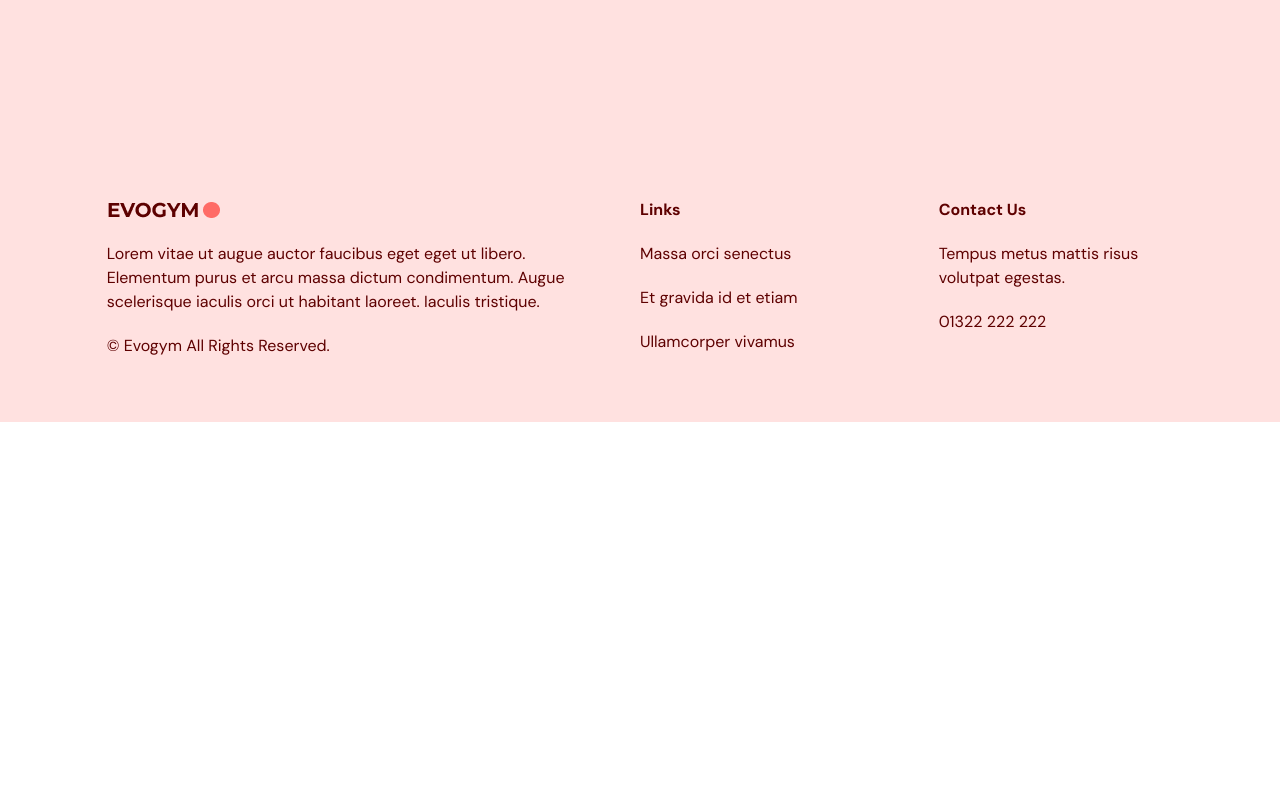
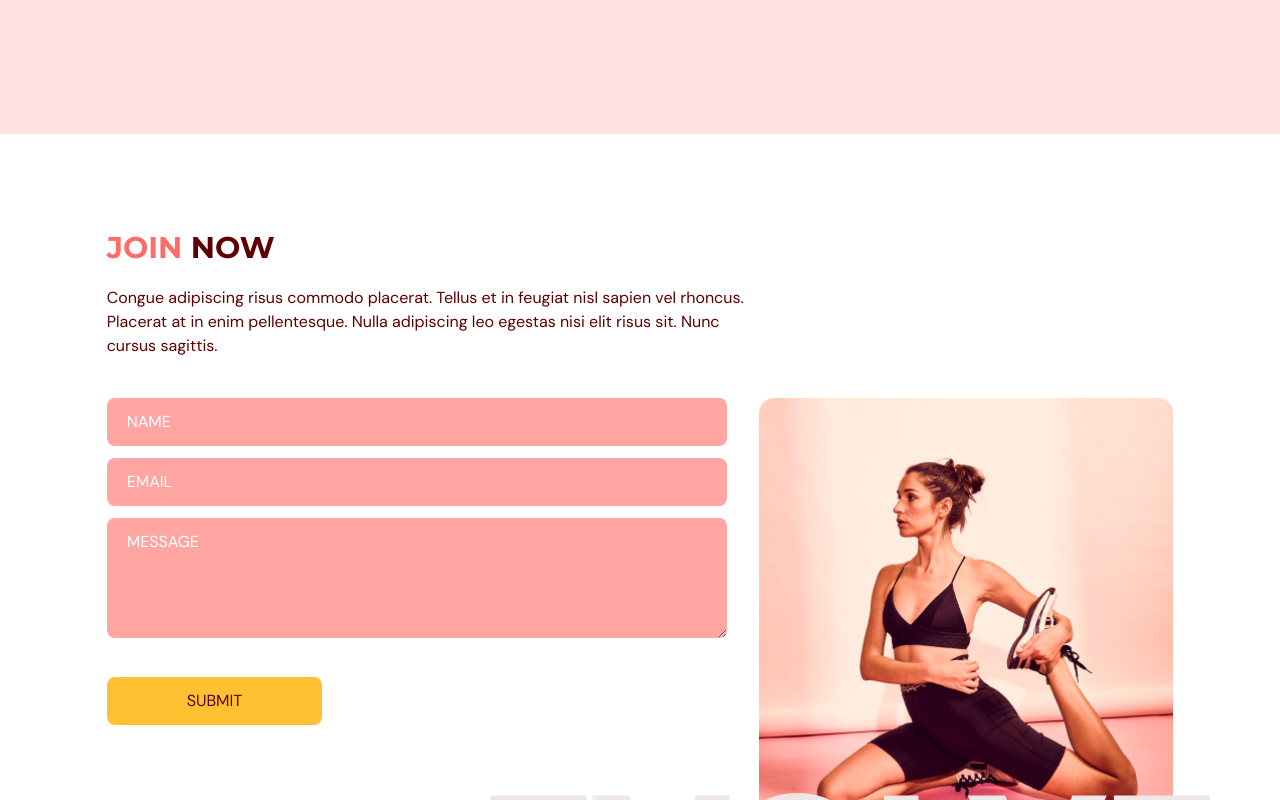
Before and after one commit to Fredg827/Fitness-Tracker-App, a React (Vite) app in the folder fitness-tracker/: page / in a window 1280 px wide. Shown: the part 3500-4300 px from the top of the page. Before the commit the page ends 3922 px from the top, so only its background shows below. Built offline with nearby package versions, Linux system fonts and the light colour scheme.

Commit message:
added submit form

```diff
--- a/fitness-tracker/src/App.tsx
+++ b/fitness-tracker/src/App.tsx
@@ -4,6 +4,7 @@ import Benefits from "@/scenes/benefits";
 import { useEffect, useState } from "react";
 import { SelectedPage } from "./shared/types";
 import Footer from "./scenes/footer";
+import ContactUs from "./scenes/contactUs";
 import OurClasses from "./scenes/ourClasses";
 
 function App() {
@@ -34,6 +35,7 @@ function App() {
       <Home setSelectedPage={setSelectedPage} />
       <Benefits setSelectedPage={setSelectedPage} />
       <OurClasses setSelectedPage={setSelectedPage} />
+      <ContactUs setSelectedPage={setSelectedPage} />
       <Footer />
     </div>
   );
--- /dev/null
+++ b/fitness-tracker/src/scenes/contactUs/index.tsx
@@ -0,0 +1,146 @@
+import { SelectedPage } from "@/shared/types";
+import { motion } from "framer-motion";
+import { useForm } from "react-hook-form";
+import ContactUsPageGraphic from "@/assets/ContactUsPageGraphic.png";
+import HText from "@/shared/HText";
+
+type Props = {
+  setSelectedPage: (value: SelectedPage) => void;
+};
+
+const ContactUs = ({ setSelectedPage }: Props) => {
+  const inputStyles = `mb-3 w-full rounded-lg bg-primary-300 px-5 py-3 placeholder-white`;
+  const {
+    register,
+    trigger,
+    formState: { errors },
+  } = useForm();
+
+  const onSubmit = async (e: any) => {
+    const isValid = await trigger();
+    if (!isValid) {
+      e.preventDefault;
+    }
+  };
+  return (
+    <section id="contact-us" className="mx-auto w-5/6 pt-24">
+      <motion.div
+        onViewportEnter={() => setSelectedPage(SelectedPage.ContactUs)}
+      >
+        {/* HEADER */}
+        <motion.div
+          className="md:w-3/5"
+          initial="hidden"
+          whileInView="visible"
+          viewport={{ once: true, amount: 0.5 }}
+          transition={{ duration: 0.5 }}
+          variants={{
+            hidden: { opacity: 0, x: -50 },
+            visible: { opacity: 1, x: 0 },
+          }}
+        >
+          <HText>
+            <span className="text-primary-500">JOIN </span>NOW
+          </HText>
+          <p className="my-5">
+            Congue adipiscing risus commodo placerat. Tellus et in feugiat nisl
+            sapien vel rhoncus. Placerat at in enim pellentesque. Nulla
+            adipiscing leo egestas nisi elit risus sit. Nunc cursus sagittis.
+          </p>
+        </motion.div>
+
+        {/* form andimage */}
+        <div className="mt-10 justify-between gap-8 md:flex">
+          <motion.div
+            className="mt-10 basis-3/5 md:mt-0"
+            initial="hidden"
+            whileInView="visible"
+            viewport={{ once: true, amount: 0.5 }}
+            transition={{ duration: 0.5 }}
+            variants={{
+              hidden: { opacity: 0, y: 50 },
+              visible: { opacity: 1, y: 0 },
+            }}
+          >
+            <form
+              target="_blank"
+              onSubmit={onSubmit}
+              action="https://formsubmit.co/612197a030abe262795a38b2c4b96fc2"
+              method="POST"
+            >
+              <input
+                className={inputStyles}
+                type="text"
+                placeholder="NAME"
+                {...register("name", { required: true, maxLength: 80 })}
+              />
+              {errors.name && (
+                <p className=" mt-1 text-primary-500">
+                  {errors.name.type === "required" && "This field is required"}
+                  {errors.name.type === "maxLength" && "Max length exceeded"}
+                </p>
+              )}
+              <input
+                className={inputStyles}
+                type="text"
+                placeholder="EMAIL"
+                {...register("email", {
+                  required: true,
+                  pattern: /^[A-Z0-9._%+-]+@[A-Z0-9.-]+\.[A-Z]{2,}$/i,
+                })}
+              />
+              {errors.email && (
+                <p className=" mt-1 text-primary-500">
+                  {errors.email.type === "required" && "This field is required"}
+                  {errors.email.type === "pattern" && "Invalid email format"}
+                </p>
+              )}
+              <textarea
+                className={inputStyles}
+                placeholder="MESSAGE"
+                rows={4}
+                cols={50}
+                {...register("message", { required: true, maxLength: 2000 })}
+              />
+              {errors.message && (
+                <p className=" mt-1 text-primary-500">
+                  {errors.message.type === "required" &&
+                    "This field is required"}
+                  {errors.message.type === "maxLength" && "Max length exceeded"}
+                </p>
+              )}
+
+              <button
+                type="submit"
+                className="mt-5  bg-secondary-500 rounded-lg  px-20 py-3 transition duration-500 hover:text-white"
+              >
+                SUBMIT
+              </button>
+            </form>
+          </motion.div>
+          <motion.div
+            className="relative mt-16 basis-2/5 md:mt-0"
+            initial="hidden"
+            whileInView="visible"
+            viewport={{ once: true, amount: 0.5 }}
+            transition={{ delay: 0.2, duration: 0.5 }}
+            variants={{
+              hidden: { opacity: 0, y: 50 },
+              visible: { opacity: 1, y: 0 },
+            }}
+          >
+            <div className="md:before:content-evolvetext w-full before:absolute before:-bottom-20 before:-right-10 before:z[-1]">
+              <img
+                className="w-full"
+                src={ContactUsPageGraphic}
+                alt="contact-us-age-graphic"
+              />
+            </div>
+          </motion.div>
+        </div>
+      </motion.div>
+    </section>
+  );
+};
+
+export default ContactUs;
--- a/fitness-tracker/src/scenes/home/index.tsx
+++ b/fitness-tracker/src/scenes/home/index.tsx
@@ -81,7 +81,7 @@ const Home = ({ setSelectedPage }: Props) => {
       {/* Sponsors */}
       <div className="hidden md:flex h-[150px] w-full bg-primary-100 py-10">
         <div className="mx-auto w-5/6">
-          <div className="flex w-3/5 items-center justify-between gap-8">
+          <div className="flex items-center justify-between gap-8">
             <img alt="redbull-sponsor" src={SponsorRedBull} />
             <img alt="forbes-sponsor" src={SponsorForbes} />
             <img alt="fortune-sponsor" src={SponsorFortune} />
--- /dev/null
+++ b/package.json
@@ -0,0 +1,5 @@
+{
+  "dependencies": {
+    "react-hook-form": "^7.48.2"
+  }
+}
```
Also changed, not shown: 1 other file (tests, documents, lock files or other folders).
